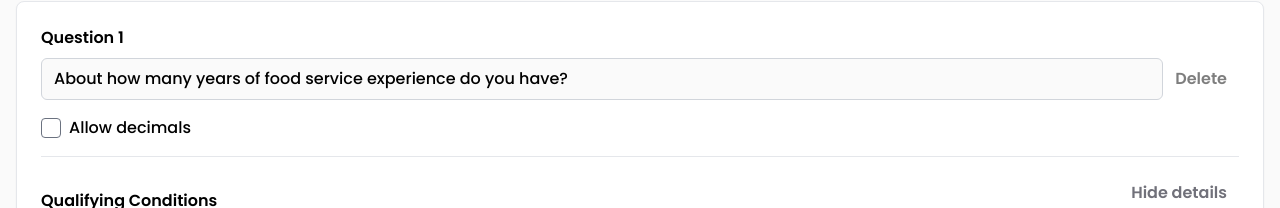
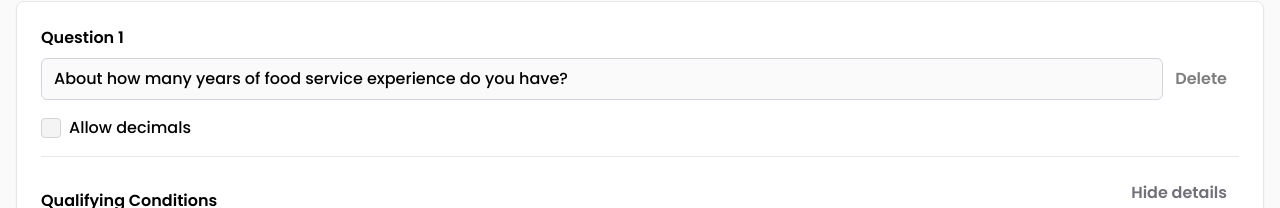
Before and after one commit to nweii/upwage-question-builder, a Next.js app: page / in a window 1280 px wide. Shown: the part 720-928 px from the top of the page. Built offline with nearby package versions, Linux system fonts and the light colour scheme.

Commit message:
Support dark mode

```diff
--- a/components/QuestionComponents.js
+++ b/components/QuestionComponents.js
@@ -28,7 +28,7 @@ export const Checkbox = ({ label, checked, onChange }) => (
       type="checkbox"
       checked={checked}
       onChange={onChange}
-      className="form-checkbox h-5 w-5 rounded text-accent"
+      className="form-checkbox h-5 w-5 rounded border-zinc-300 bg-zinc-100 text-accent dark:border-zinc-600 dark:bg-zinc-800"
     />
     <span>{label}</span>
   </label>
```
